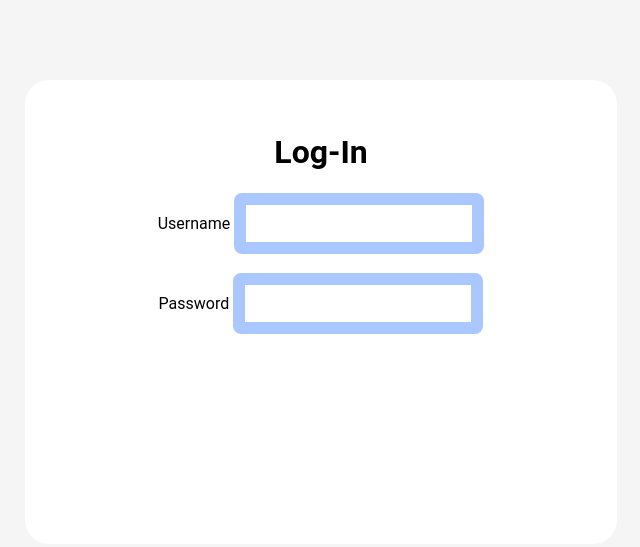
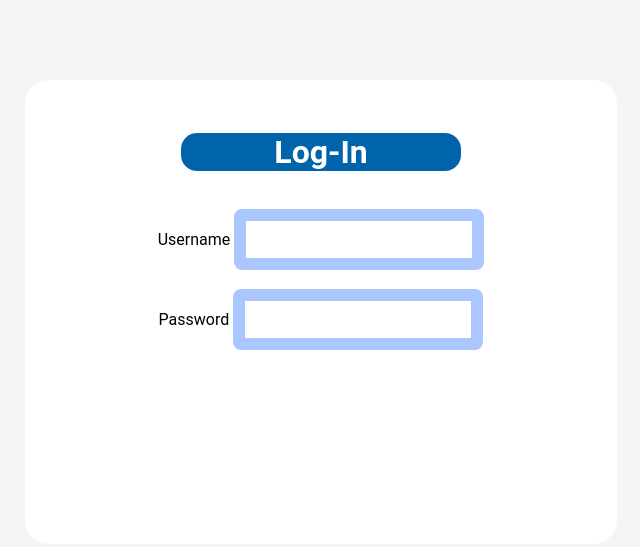
Before and after one commit to aportermagee/MageeGames, a plain HTML site: page index.html in a window 1280 px wide. Shown: the whole page, without its empty margins (319-959 px from the left). Drawn offline with Linux system fonts and the light colour scheme.

Commit message:
Update index.html

```diff
--- a/index.html
+++ b/index.html
@@ -6,7 +6,7 @@
   </head>
   <body>
     <div class="main-div">
-      <h1>Log-In</h1>
+      <h1 class="h1">Log-In</h1>
       <p>
         Username <input id="username" type="text" class="input" required><br><br>
         Password <input id="password" type="password" class="input" required><br><br>
```
